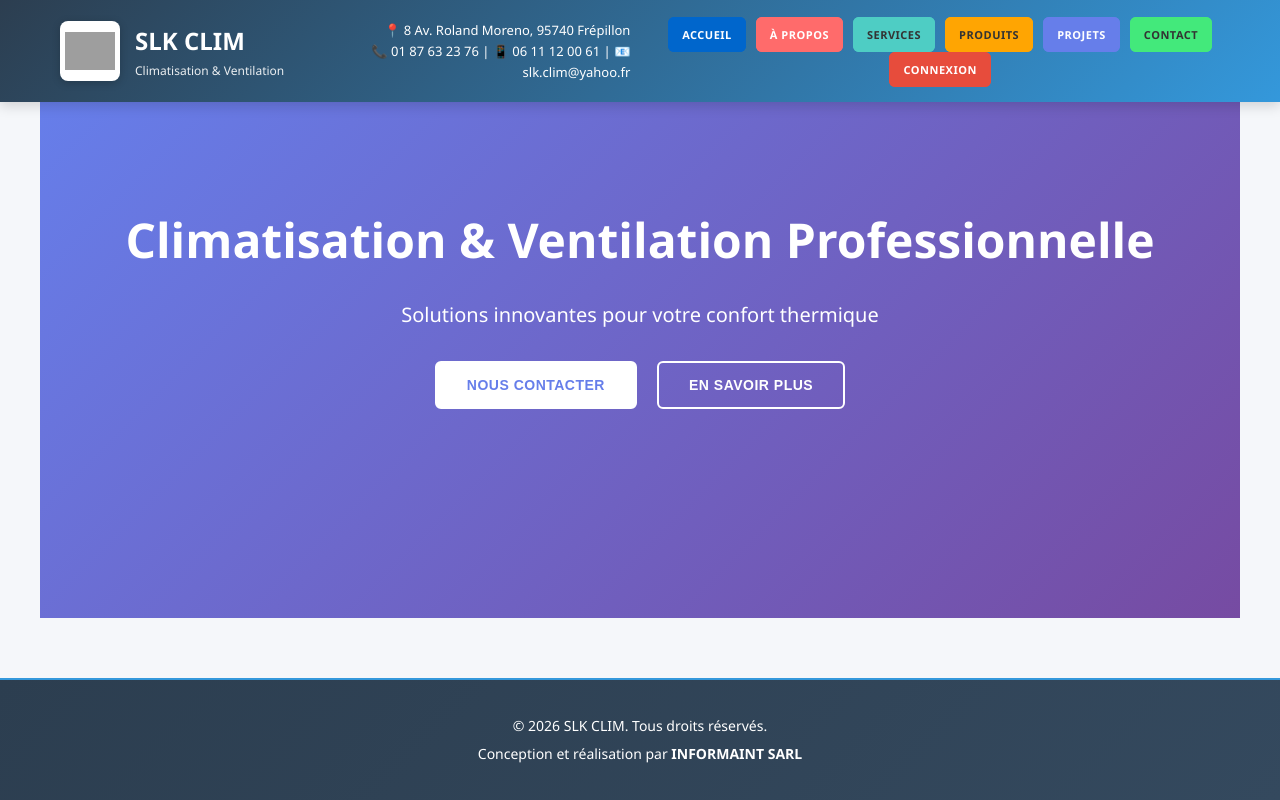
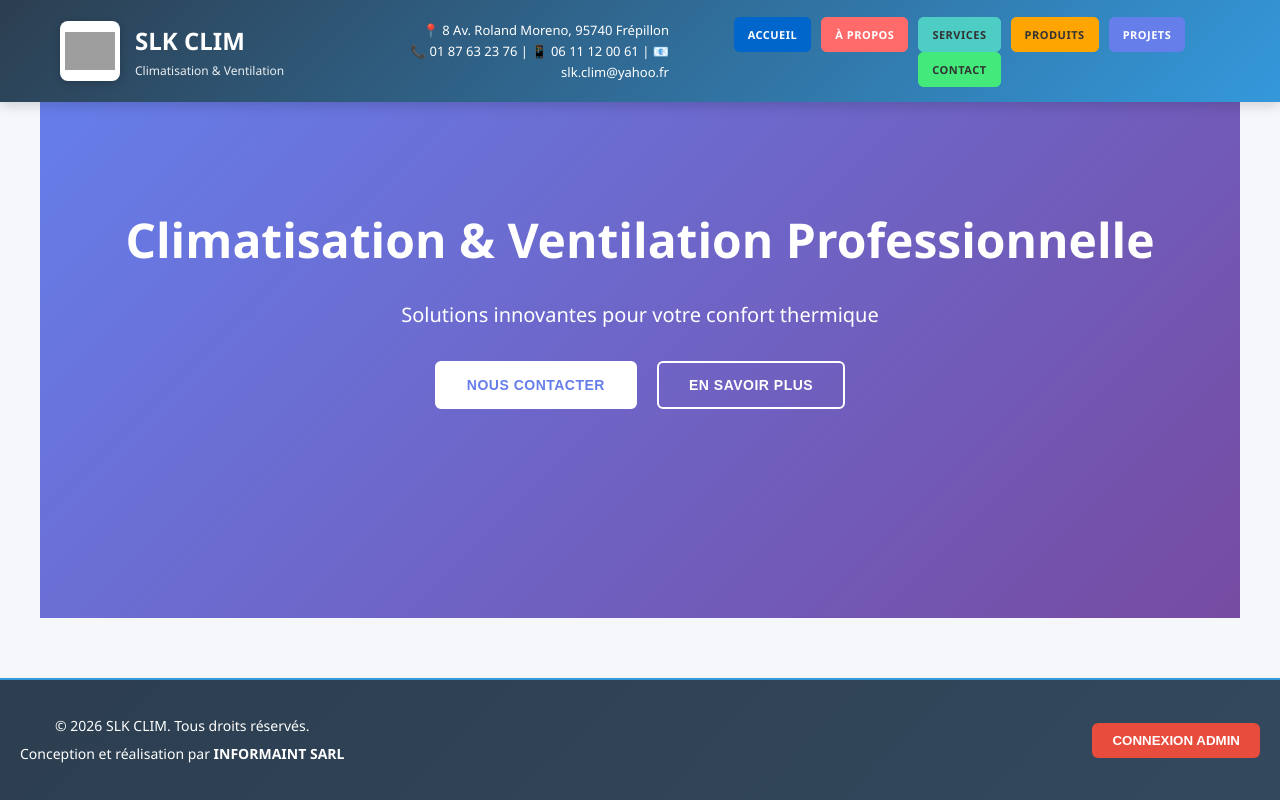
Before and after one commit to dragoumera/slk-manager-frontend, a React (Vite) app: page / in a window 1280 px wide. Built offline with nearby package versions, Linux system fonts and the light colour scheme; grey boxes are pictures that could not be loaded.

Commit message:
Update App.jsx

```diff
--- a/src/App.jsx
+++ b/src/App.jsx
@@ -48,7 +48,6 @@ export default function App() {
               <li><a onClick={() => showSection('produits')}>Produits</a></li>
               <li><a onClick={() => showSection('projets')}>Projets</a></li>
               <li><a onClick={() => showSection('contact')}>Contact</a></li>
-              <li><a onClick={() => showSection('connexion')} className="connexion">Connexion</a></li>
             </ul>
           </nav>
         </div>
@@ -229,19 +228,36 @@ export default function App() {
             <div className="form-group">
               <button type="submit">Se Connecter</button>
             </div>
-            <p style={{ textAlign: 'center', fontSize: '12px', color: '#666', marginTop: '15px' }}>
-              <strong>Admin par défaut:</strong><br />
-              Email: dragoumera@gmail.com<br />
-              Mot de passe: S@voir12345
-            </p>
           </form>
         </section>
       )}
 
       {/* FOOTER */}
       <footer>
-        <p>&copy; 2026 SLK CLIM. Tous droits réservés.</p>
-        <p>Conception et réalisation par <strong>INFORMAINT SARL</strong></p>
+        <div style={{ display: 'flex', justifyContent: 'space-between', alignItems: 'center' }}>
+          <div>
+            <p>&copy; 2026 SLK CLIM. Tous droits réservés.</p>
+            <p>Conception et réalisation par <strong>INFORMAINT SARL</strong></p>
+          </div>
+          <button
+            onClick={() => showSection('connexion')}
+            style={{
+              padding: '10px 20px',
+              background: '#e74c3c',
+              color: 'white',
+              border: 'none',
+              borderRadius: '6px',
+              cursor: 'pointer',
+              fontWeight: 'bold',
+              textTransform: 'uppercase',
+              transition: 'all 0.3s ease'
+            }}
+            onMouseOver={(e) => e.target.style.transform = 'translateY(-3px)'}
+            onMouseOut={(e) => e.target.style.transform = 'translateY(0)'}
+          >
+            Connexion Admin
+          </button>
+        </div>
       </footer>
     </div>
   );
```
